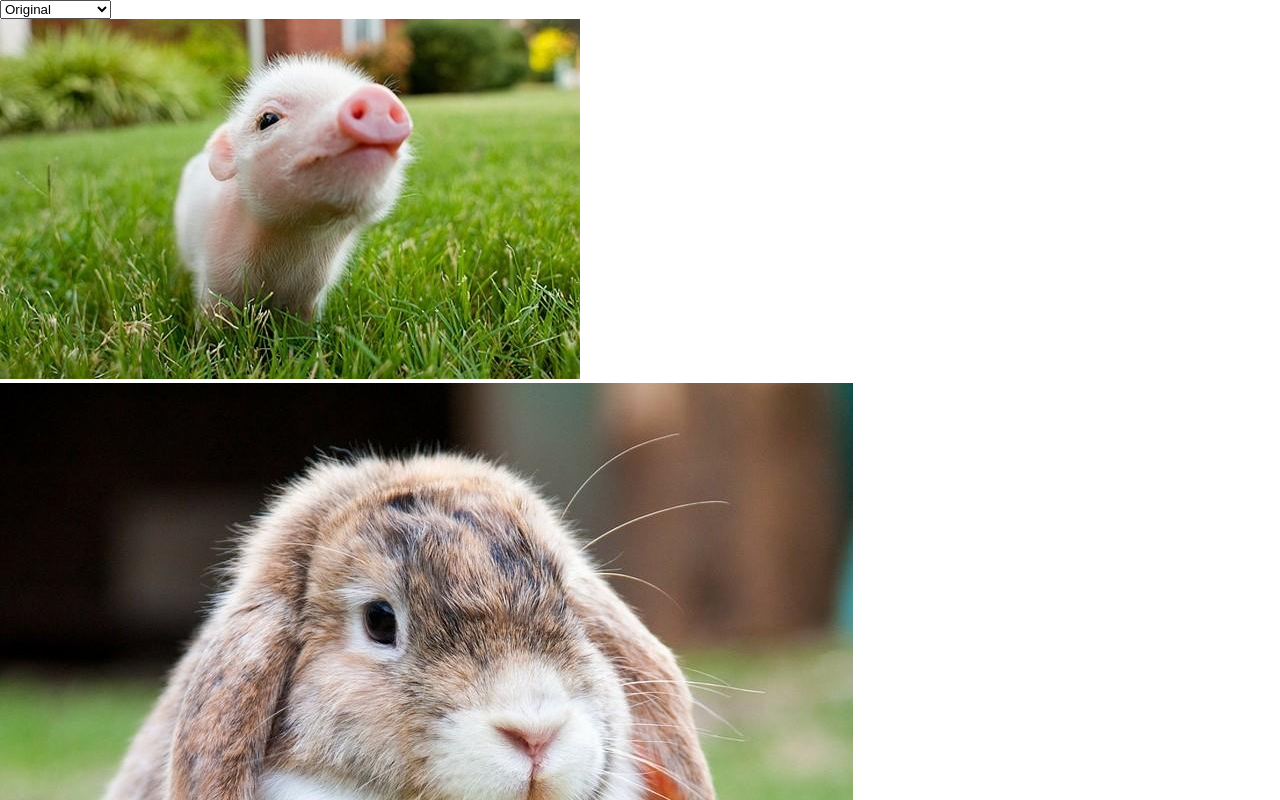
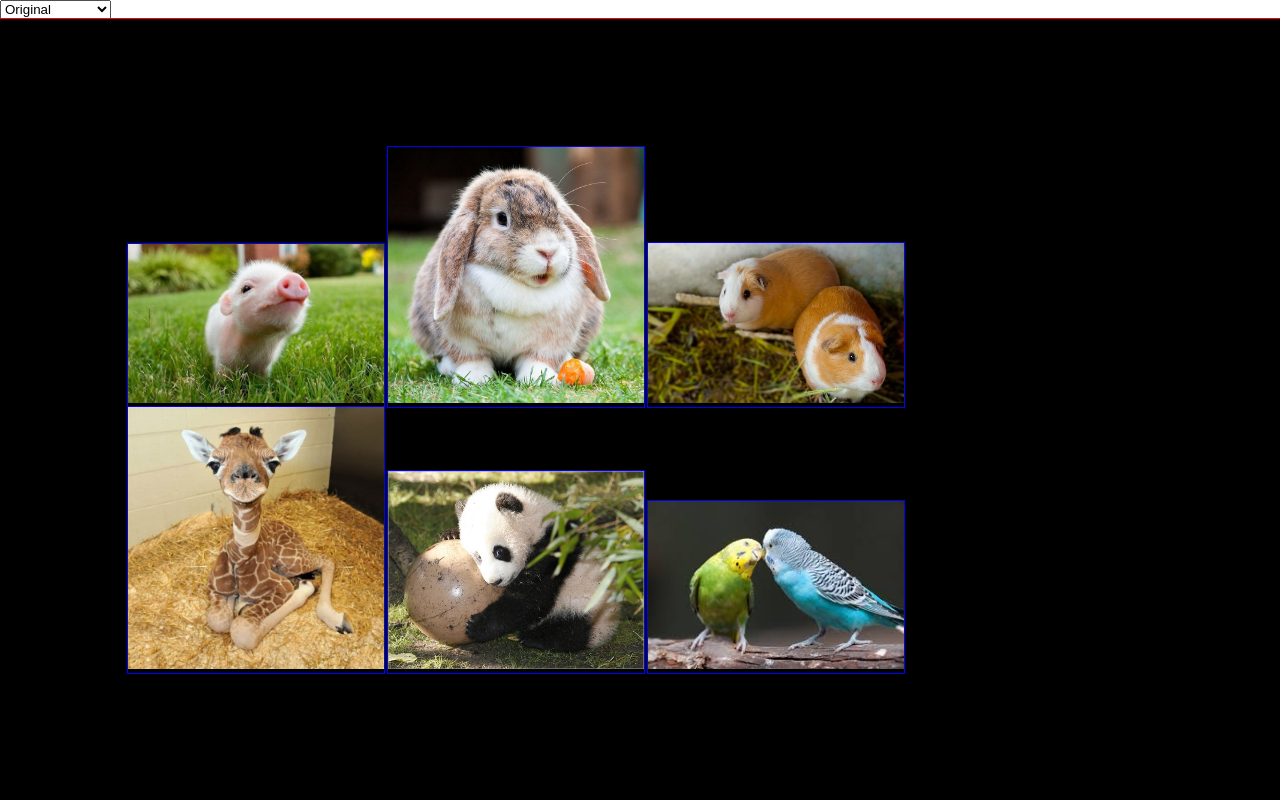
Before and after one commit to adayc/mini-zoo, a plain HTML site: page index.html in a window 1280 px wide. Shown: the top 800 px of the page. Drawn offline with Linux system fonts and the light colour scheme.

Commit message:
Modificando CSS

```diff
--- a/css/main.css
+++ b/css/main.css
@@ -11,9 +11,25 @@
 
 }
 
+#grid {
 
-#grid{
+  padding: 10%;
+  outline: solid 1px red;
+  width: 100%;
+  background-color: black;
+}
 
+.images{
+  display:inline-block;
+  height:25%;
+  width:25%;
+  outline: solid 1px blue;
+
+}
+
+.images img{
+max-width: 100%;
+max-height: 100%;
 }
 
 .grayscale img{
```
